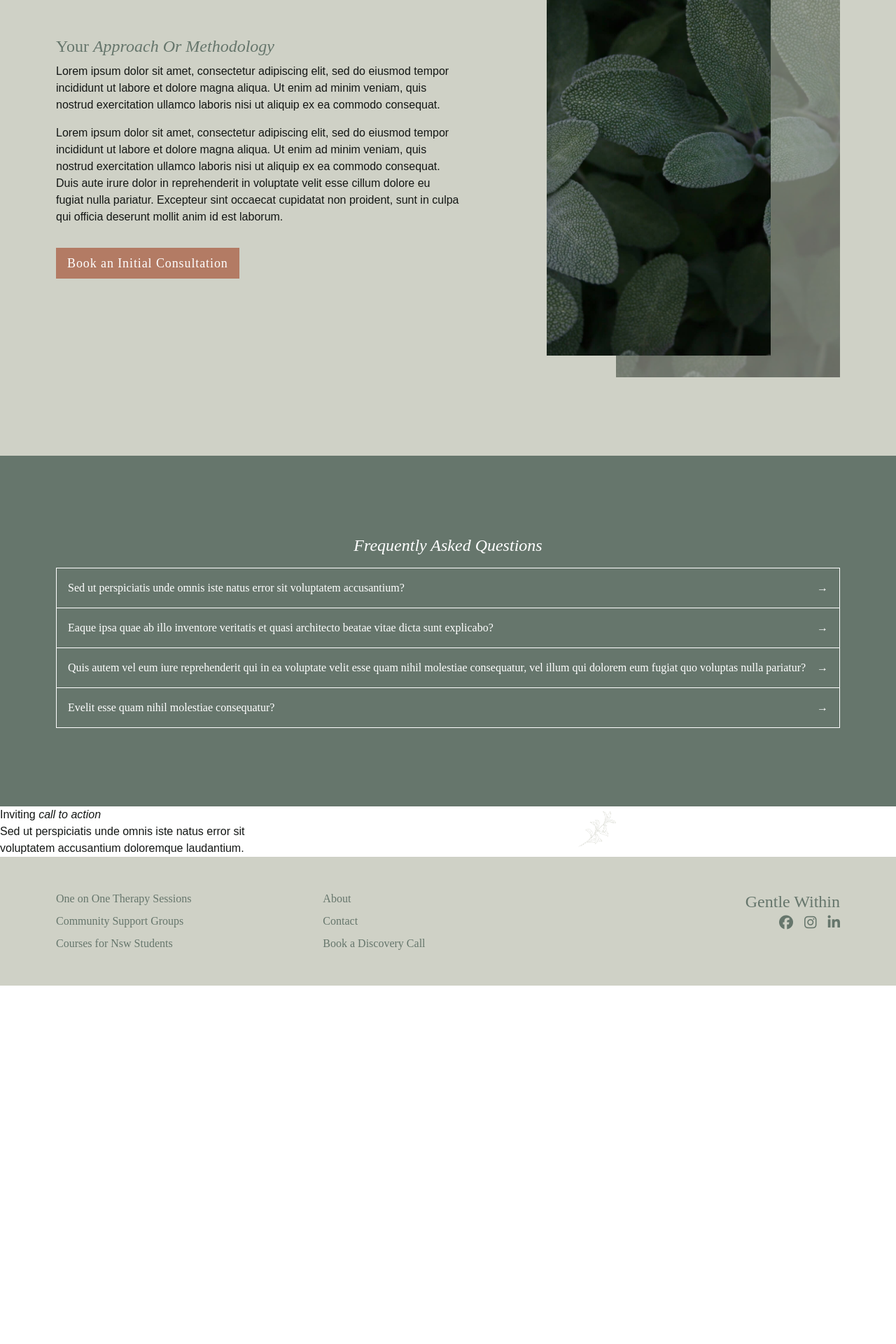
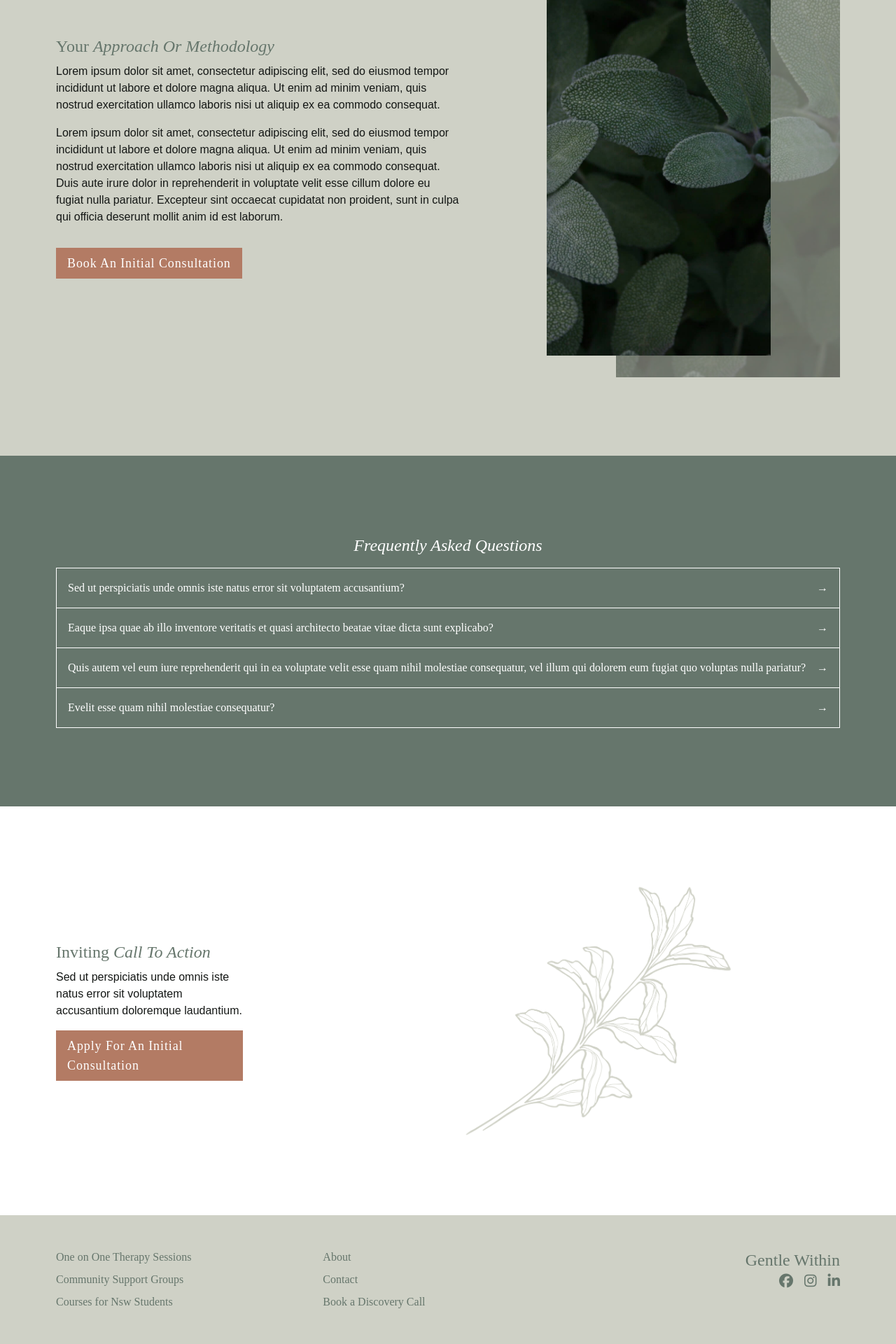
Before and after one commit to brittwoodard/gentle-within, a Jekyll site: the page built from _offerings/individual-therapy-sessions.md, in a window 1280 px wide. Shown: the part 2194-4114 px from the top of the page at 70% size. Built offline with Jekyll 4.4.1, drawn with Linux system fonts in a browser that asks for light colours; some web fonts are replaced; before the commit the page ends 3602 px from its top, so only the background shows below that.

Commit message:
offering desktop

```diff
--- a/_layouts/offering.html
+++ b/_layouts/offering.html
@@ -3,7 +3,7 @@ layout: default
 ---
 
 <!-- Header Section -->
-<section class="grid grid-cols-3 bg-main py-20 lg:py-28 px-8 lg:px-20">
+<section class="grid grid-cols-3 bg-main section-padding">
 
     <!-- Left Column / Text -->
     <div class="col-span-2 lg:w-[80%] flex items-center">
@@ -21,7 +21,7 @@ layout: default
 
 
 <!-- Benefits Section -->
-<section class="bg-dark py-20 lg:py-28 px-8 lg:px-20">
+<section class="bg-dark section-padding">
     <h2 class="text-2xl font-serif text-white text-center mb-4 capitalize">{{ page.benefits.heading_html }}</h2>
 
     {% assign half_size = page.benefits.benefits.size | divided_by: 2 %}
@@ -75,7 +75,7 @@ layout: default
 
 
 <!-- Approach / Methodology Section -->
-<section class="relative grid grid-cols-3 gap-20 bg-main py-20 lg:py-28 px-8 lg:px-20">
+<section class="relative grid grid-cols-3 gap-20 bg-main section-padding">
 
     <!-- Left Column / Text -->
     <div class="col-span-2 flex items-center">
@@ -97,7 +97,7 @@ layout: default
 
 
 <!-- FAQ Section -->
-<section class="bg-dark text-white py-20 lg:py-28 px-8 lg:px-20">
+<section class="bg-dark text-white section-padding">
     <h2 class="text-center font-serif text-2xl text-white mb-4">{{ page.faq.heading_html }}</h2>
     <ul class="list-none ml-0">
         {% for item in page.faq.questions %}
@@ -118,17 +118,19 @@ layout: default
 
 
 <!-- Call To Action -->
-<section class="grid grid-cols-3">
+<section class="grid grid-cols-3 py-20 lg:py-28">
 
     <!-- Left Column / Text -->
-    <div>
-        <h2>{{ page.cta.heading_html }}</h2>
+    <div class="px-8 lg:px-20 flex items-center">
         <div>
-            {{ page.cta.description_html }}
+            <h2 class="font-serif text-2xl text-dark mb-2 capitalize">{{ page.cta.heading_html }}</h2>
+            <div>
+                {{ page.cta.description_html }}
+            </div>
+            <a class="button mt-4" href="{{ page.cta.button.url }}">{{ page.cta.button.text }}</a>
         </div>
-        <a href="{{ page.cta.button.url }}">{{ page.cta.button.url }}</a>
     </div>
 
     <!-- Right Column / Image -->
-    <div class="col-span-2 bg-contain bg-center bg-no-repeat" style="background-image: url('{{ page.cta.image_path }}');"></div>
+    <div class="col-span-2 bg-contain bg-center bg-no-repeat min-h-[40vh]" style="background-image: url('{{ page.cta.image_path }}');"></div>
 </section>
--- a/assets/css/style.css
+++ b/assets/css/style.css
@@ -485,6 +485,21 @@ li::marker {
   --tw-contain-paint:  ;
   --tw-contain-style:  ;
 }
+/* Padding */
+.section-padding {
+  padding-top: 5rem;
+  padding-bottom: 5rem;
+  padding-left: 2rem;
+  padding-right: 2rem;
+}
+@media (min-width: 1024px) {
+  .section-padding {
+    padding-top: 7rem;
+    padding-bottom: 7rem;
+    padding-left: 5rem;
+    padding-right: 5rem;
+  }
+}
 /* Buttons */
 .button {
   margin-top: 1rem;
@@ -498,6 +513,7 @@ li::marker {
   font-family: ibarra-real-nova, serif;
   font-size: 1.125rem;
   line-height: 1.75rem;
+  text-transform: capitalize;
   letter-spacing: 0.05em;
   --tw-text-opacity: 1;
   color: rgb(255 255 255 / var(--tw-text-opacity));
@@ -800,6 +816,9 @@ li::marker {
 .min-h-\[34vh\] {
   min-height: 34vh;
 }
+.min-h-\[40vh\] {
+  min-height: 40vh;
+}
 .min-h-\[54vh\] {
   min-height: 54vh;
 }
@@ -931,11 +950,11 @@ li::marker {
 .p-2 {
   padding: 0.5rem;
 }
+.p-4 {
+  padding: 1rem;
+}
 .p-5p {
   padding: 5%;
-}
-.p-4 {
-  padding: 1rem;
 }
 .px-12 {
   padding-left: 3rem;
@@ -1036,6 +1055,23 @@ li::marker {
 
 /* ----------- ADDITIONAL COMPONENTS  --------- */
 
+@media (min-width: 768px) {
+    .md\:section-padding {
+    padding-top: 5rem;
+    padding-bottom: 5rem;
+    padding-left: 2rem;
+    padding-right: 2rem;
+  }
+    @media (min-width: 1024px) {
+    .md\:section-padding {
+      padding-top: 7rem;
+      padding-bottom: 7rem;
+      padding-left: 5rem;
+      padding-right: 5rem;
+    }
+  }
+}
+
 .placeholder\:text-dark::-moz-placeholder {
   --tw-text-opacity: 1;
   color: rgb(102 118 108 / var(--tw-text-opacity));
@@ -1048,14 +1084,6 @@ li::marker {
 
 .last\:mb-0:last-child {
   margin-bottom: 0px;
-}
-
-.last\:border-b-4:last-child {
-  border-bottom-width: 4px;
-}
-
-.last\:border-b-2:last-child {
-  border-bottom-width: 2px;
 }
 
 .last\:border-b-\[1px\]:last-child {
--- a/contact.html
+++ b/contact.html
@@ -8,7 +8,7 @@ image:
   image_focus:
 ---
 
-<section class="grid md:grid-cols-2 md:gap-20 py-20 lg:py-28 px-8 lg:px-20 bg-light">
+<section class="grid md:grid-cols-2 md:gap-20 section-padding bg-light">
 
     <!-- Left Column / Image -->
     <div class="flex lg:block items-center w-full">
--- a/index.html
+++ b/index.html
@@ -128,7 +128,7 @@ seo:
 
 
 <!-- Who You Serve -->
-<section class="bg-light py-20 lg:py-28 px-8 lg:px-20">
+<section class="bg-light section-padding">
   <div class="text-center lg:w-[80%] mx-auto" data-aos="fade" data-aos-offset="0" data-aos-duration="3000">
     <h2 class="font-serif text-dark text-2xl capitalize mb-4">{{ page.who-you-serve.heading_html }}</h2>
     <div class="mb-4">
@@ -140,7 +140,7 @@ seo:
 
 
 <!-- Healing Approaches -->
-<section class="grid md:grid-cols-2 md:gap-8 lg:gap-20 py-12 md:py-20 lg:py-28 px-8 lg:px-20" data-aos="fade" data-aos-offset="0" data-aos-duration="3000">
+<section class="grid md:grid-cols-2 md:gap-8 lg:gap-20 py-12 md:section-padding" data-aos="fade" data-aos-offset="0" data-aos-duration="3000">
 
   <!-- Left Column / Image -->
   <div class="bg-image-style min-h-[60vh] mb-12 md:mb-0" style="background-image: url('{{ page.approach.image.image_path }}'); background-position: {{ page.approach.image.image_focus }};"></div>
@@ -179,7 +179,7 @@ seo:
 
 
 <!-- Work with Me Section -->
-<section class="bg-light py-20 lg:py-28 px-8 lg:px-20" data-aos="fade" data-aos-offset="0" data-aos-duration="3000">
+<section class="bg-light section-padding" data-aos="fade" data-aos-offset="0" data-aos-duration="3000">
   <div class="text-center">
     <h2 class="font-serif text-dark text-2xl">{{ page.services.heading_html }}</h2>
     <div class="mb-12 lg:w-[80%] mx-auto">
--- a/style.css
+++ b/style.css
@@ -60,10 +60,14 @@ font-family: ibarra-real-nova, serif; 400, 700
 /* ----------- ADDITIONAL COMPONENTS  --------- */
 
 @layer components {
+    /* Padding */
+    .section-padding {
+        @apply py-20 lg:py-28 px-8 lg:px-20
+    }
 
     /* Buttons */
     .button {
-        @apply bg-feature text-white py-2 px-4 inline-block font-serif tracking-wider text-lg mt-4
+        @apply bg-feature text-white py-2 px-4 inline-block font-serif tracking-wider text-lg mt-4 capitalize
     }
 
     .button:hover {
```
Also changed, not shown: uploads/temporary-illustration.png.
